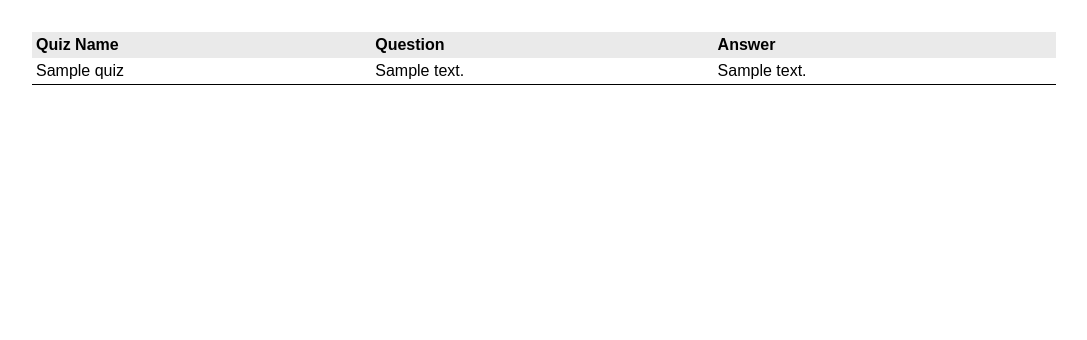
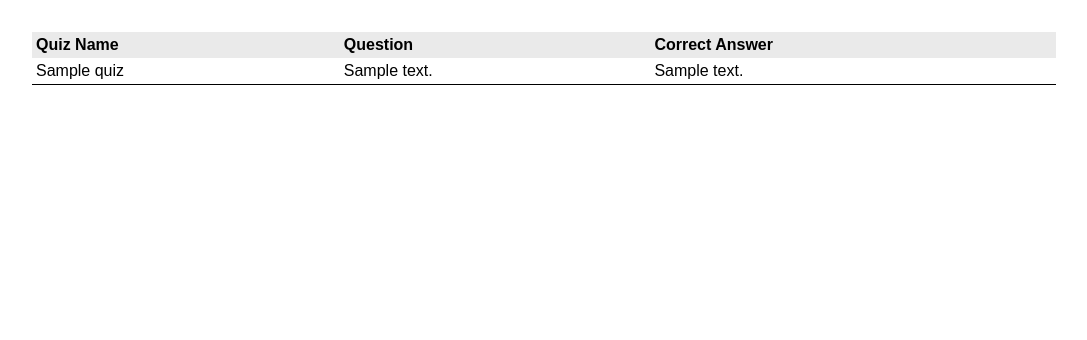
Before and after one commit to borvath/Flask_QuizWebsite, a Flask app: page /quizzes in a window 1280 px wide. Shown: the part 136-476 px from the top of the page, without its empty margins (0-1087 px from the left). Run offline with Flask 3, Linux system fonts and the light colour scheme; tables that the repository leaves empty hold one stand-in row (values such as "Sample post").

Commit message:
changed the view quizzes

```diff
--- a/sql_scripts/setup_database.sql
+++ b/sql_scripts/setup_database.sql
@@ -25,6 +25,7 @@ CREATE TABLE IF NOT EXISTS quiz (
     id INT UNSIGNED NOT NULL AUTO_INCREMENT,
     author_id INT UNSIGNED NOT NULL,
     name VARCHAR(100) NOT NULL,
+    course VARCHAR(50),
     PRIMARY KEY (id),
     UNIQUE INDEX name_UNIQUE (name ASC) VISIBLE,
     CONSTRAINT author_id FOREIGN KEY (author_id) REFERENCES user(id)
--- a/templates/viewQuiz.html
+++ b/templates/viewQuiz.html
@@ -16,17 +16,19 @@
         <tr>
             <th>Quiz Name</th>
             <th>Question</th>
-            <th>Answer</th>
+            <th>Correct Answer</th>
         </tr>
 
         {% for quiz in quizzes %}
             {% for question in quiz.questions %}
                 {% for answer in question.answers %}
-                    <tr>
-                        <td>{{ quiz.name }}</td>
-                        <td>{{ question.question_text }}</td>
-                        <td>{{ answer.answer_text }}</td>
-                    </tr>
+                    {% if answer.is_correct %}
+                        <tr>
+                            <td>{{ quiz.name }}</td>
+                            <td>{{ question.question_text }}</td>
+                            <td>{{ answer.answer_text }}</td>
+                        </tr>
+                    {% endif %}
                 {% endfor %}
             {% endfor %}
         {% endfor %}
```
